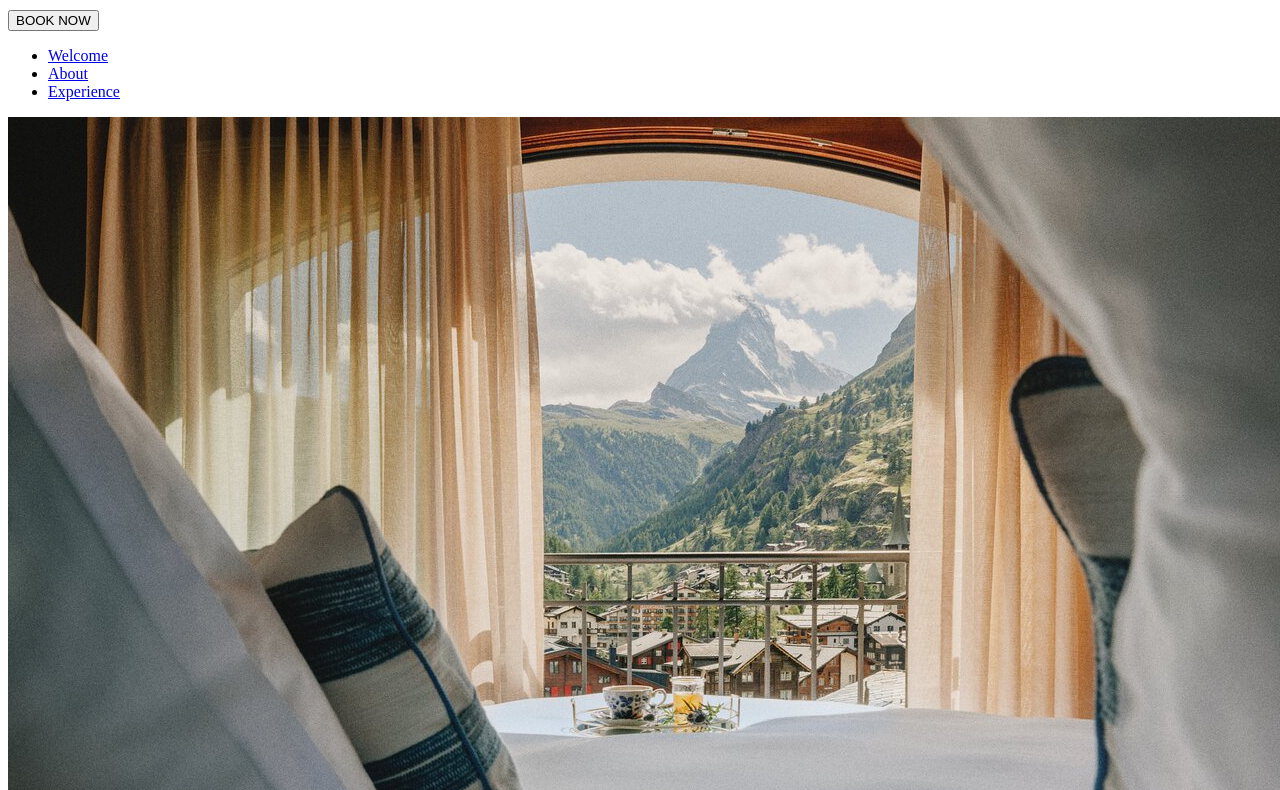
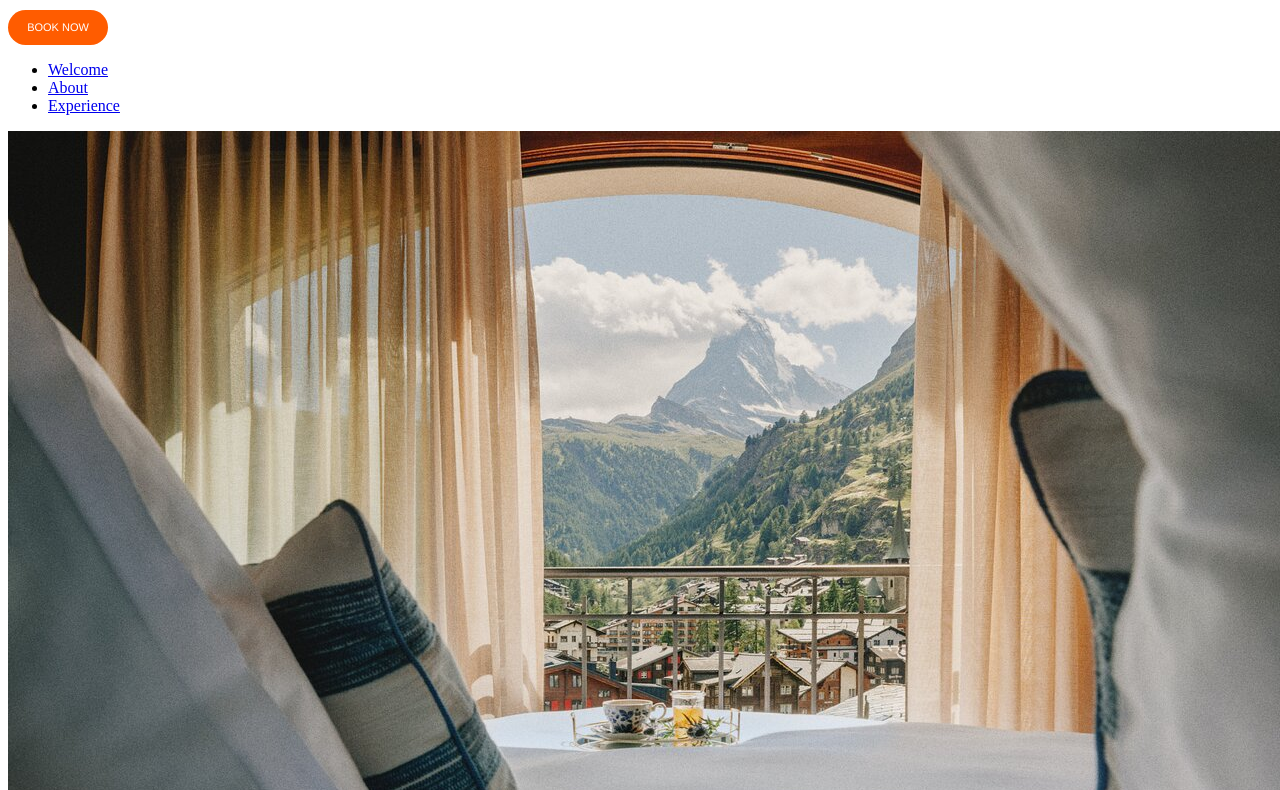
Before and after one commit to FridaDahl/Labri-Hotel, a plain HTML site: page index.html in a window 1280 px wide. Shown: the part 202-992 px from the top of the page. Drawn offline with nearby package versions, Linux system fonts and the light colour scheme; files that its build step writes are made by us from their sources.

Commit message:
button
primary button style

```diff
--- a/stylesheets/base.scss
+++ b/stylesheets/base.scss
@@ -33,3 +33,21 @@ p {
     font-family: 'Rubik';
     color: #0056bc;
 }
+
+.primary {
+    width: 100px;
+    height: 35px;
+    border-radius: 30px;
+    background-color: #ff5c00;
+    color: #ffffff;
+    font-family: "Helvetica";
+    font-size: 11px;
+    line-height: 13px;
+    border: none;
+}
+
+.primary:hover {
+    background-color: #ffffff;
+    border: 1px solid #ff5c00;
+    color: #ff5c00;
+}
```
